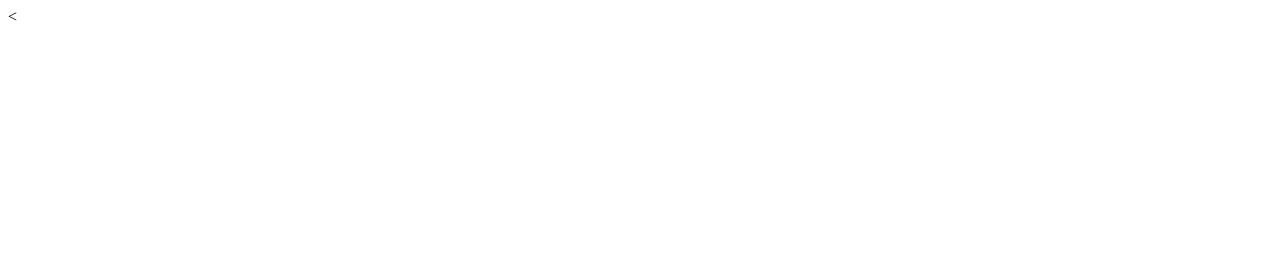
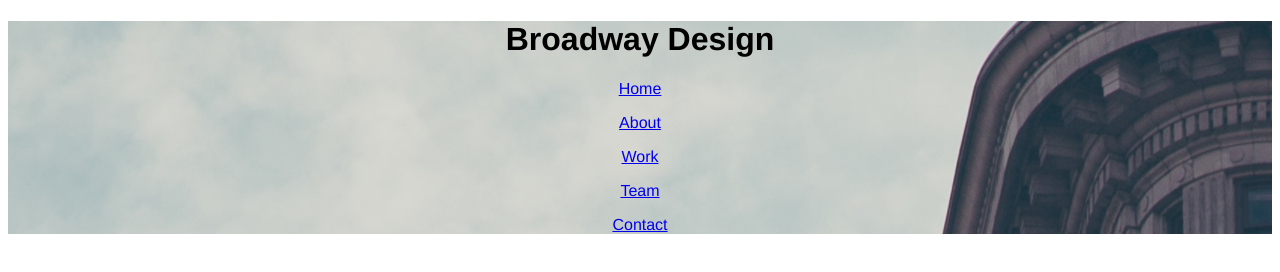
Before and after one commit to DanosJ/Broadway, a plain HTML site: page index.html in a window 1280 px wide. Drawn offline with Linux system fonts and the light colour scheme.

Commit message:
First Html lines

```diff
--- a/index.html
+++ b/index.html
@@ -3,9 +3,16 @@
   <head>
     <meta charset="utf-8">
     <title></title>
-    <
+    <link href="./resources/css/style.css" type="text/css" rel="stylesheet">
   </head>
   <body>
-
+    <div id="background">
+      <h1>Broadway Design</h1>
+        <p><a href="www.null.com" target="_blank">Home</a></p>
+        <p><a href="www.null.com" target="_blank">About</a></p>
+        <p><a href="www.null.com" target="_blank">Work</a></p>
+        <p><a href="www.null.com" target="_blank">Team</a></p>
+        <p><a href="www.null.com" target="_blank">Contact</a></p>
+    </div>
   </body>
 </html>
--- a/resources/css/style.css
+++ b/resources/css/style.css
@@ -0,0 +1,8 @@
+body {
+  text-align: center;
+  font-family: Helvetica;
+}
+
+#background {
+  background-image: url(../images/the-flatiron-building.png);
+}
```
